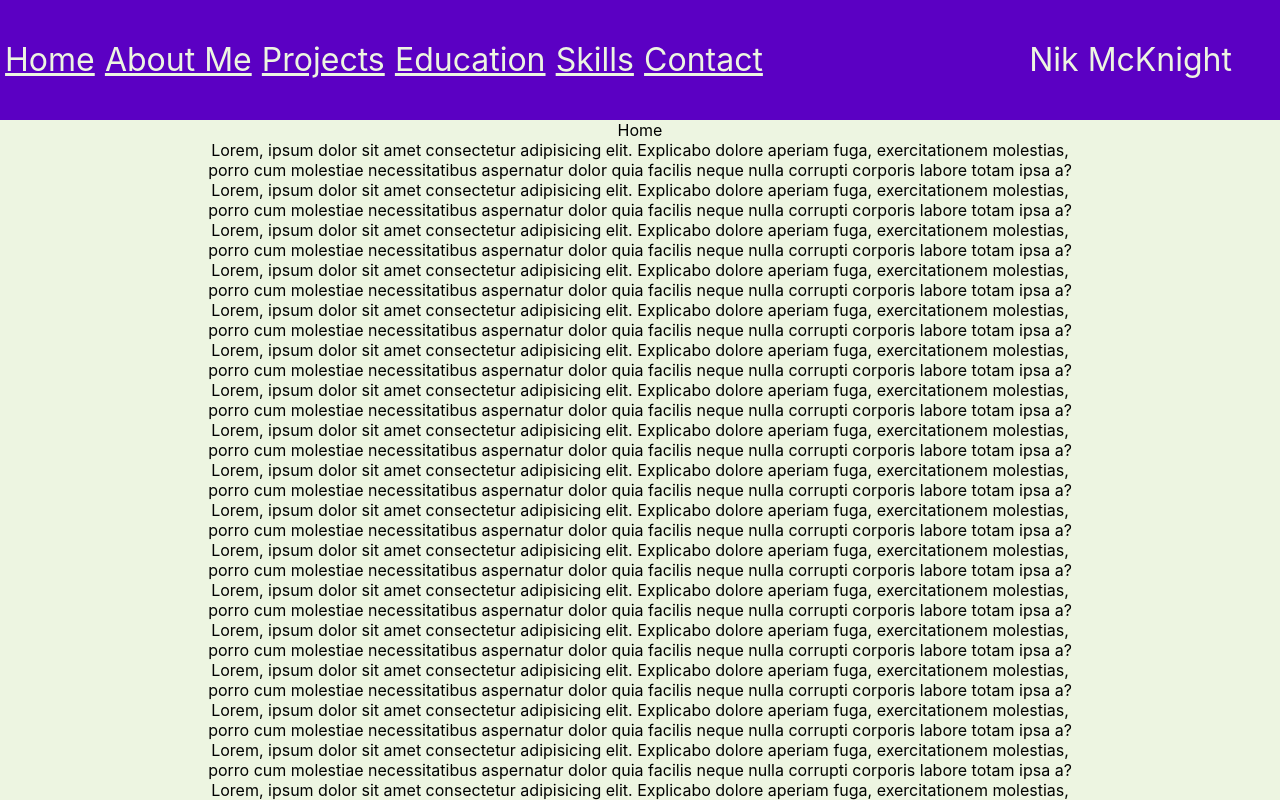
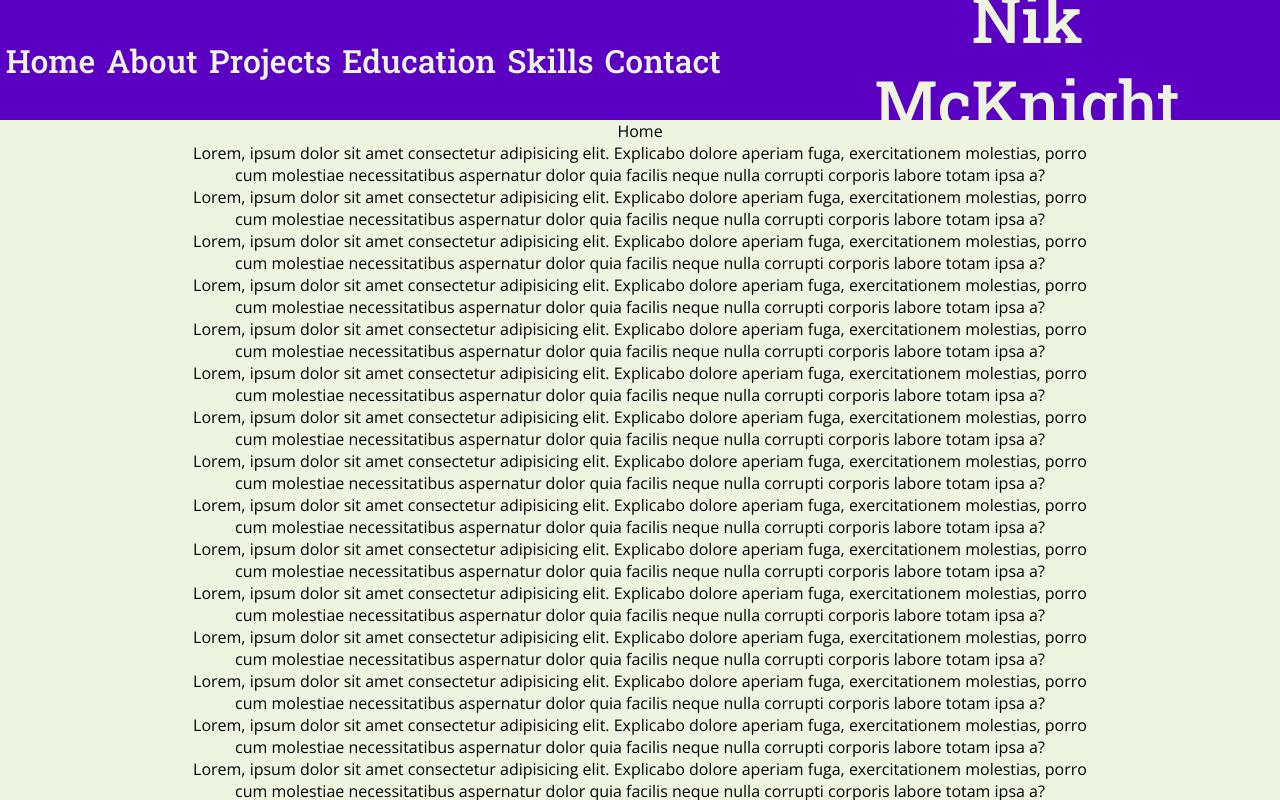
Before and after one commit to Nik-McKnight/portfolio, a React (Create React App) app: page / in a window 1280 px wide. Shown: the top 800 px of the page. Built offline with nearby package versions, Linux system fonts and the light colour scheme.

Commit message:
added new fonts and adjusted navbar responsiveness

```diff
--- a/public/index.html
+++ b/public/index.html
@@ -24,7 +24,7 @@
       work correctly both with client-side routing and a non-root public URL.
       Learn how to configure a non-root public URL by running `npm run build`.
     -->
-    <title>React App</title>
+    <title>Nik McKnight</title>
   </head>
   <body>
     <noscript>You need to enable JavaScript to run this app.</noscript>
--- a/src/components/Header.jsx
+++ b/src/components/Header.jsx
@@ -7,7 +7,7 @@ export default function Header() {
   return (
     <header>
       <NavBar />
-      <div>Nik McKnight</div>
+      <div className="logo">Nik McKnight</div>
     </header>
   );
 }
--- a/src/components/NavBar.jsx
+++ b/src/components/NavBar.jsx
@@ -15,7 +15,7 @@ export default function NavBar() {
     <>
       <nav>
         <Link to="/">Home</Link>
-        <Link to="/about">About Me</Link>
+        <Link to="/about">About</Link>
         <Link to="/projects">Projects</Link>
         <Link to="/education">Education</Link>
         <Link to="/skills">Skills</Link>
@@ -27,7 +27,7 @@ export default function NavBar() {
           Home
         </Link>
         <Link className="menu-item" to="/about">
-          About Me
+          About
         </Link>
         <Link className="menu-item" to="/projects">
           Projects
--- a/src/style/App.css
+++ b/src/style/App.css
@@ -4,7 +4,12 @@
   Mint    -   #8EE4AF
   Cream   -   #EDF5E1
   Purple  -   #5b00c3
+
+  font-family: 'Roboto Slab', serif;
+  font-family: 'Open Sans', sans-serif;
 */
+
+@import url('https://fonts.googleapis.com/css2?family=Open+Sans&family=Roboto+Slab:wght@500&display=swap');
 
 .App {
   display: grid;
--- a/src/style/Content.css
+++ b/src/style/Content.css
@@ -2,6 +2,7 @@
     grid-area:main;
     width: 100%;
     height: 100%;
+    font-family: 'Open Sans', sans-serif;
 }
 
 a {
--- a/src/style/Header.css
+++ b/src/style/Header.css
@@ -1,3 +1,5 @@
+
+
 header {
     grid-area: header;
     position: sticky;
@@ -9,11 +11,13 @@ header {
     background-color: #5b00c3;
     color: #EDF5E1;
     justify-content: space-between;
+    align-items: center;
     font-size: 4vh;
+    font-family: 'Roboto Slab', serif;
 }
 
 header > * {
-        padding: 5vh 6vh 0 0;
+    padding-right: 6vh;
 }
 
 nav {
@@ -25,10 +29,15 @@ nav {
 
 nav > a {
     color: #EDF5E1;
+    text-decoration: none;
 }
 
 nav > a:hover {
     color: black;
+}
+
+.logo {
+    font-size: 8vh;
 }
 
 .bm-burger-button {
@@ -55,14 +64,14 @@ nav > a:hover {
     background: black;
     padding: 2vh;
     font-size: 2vh;
-    width: 30vh;
+    width: 35vh;
 }
 
 .bm-item-list {
     display: flex;
     flex-direction: column;
     justify-content: flex-start;
-    padding: 4vh;
+    padding: 8vh 4vh;
 }
 
 .bm-item {
@@ -89,7 +98,8 @@ nav > a:hover {
     background: #EDF5E1;
 }
 
-@media only screen and (max-width: 768px) {
+
+@media only screen and (max-width: 1100px) {
     .bm-burger-button {
         display: block;
     }
```
